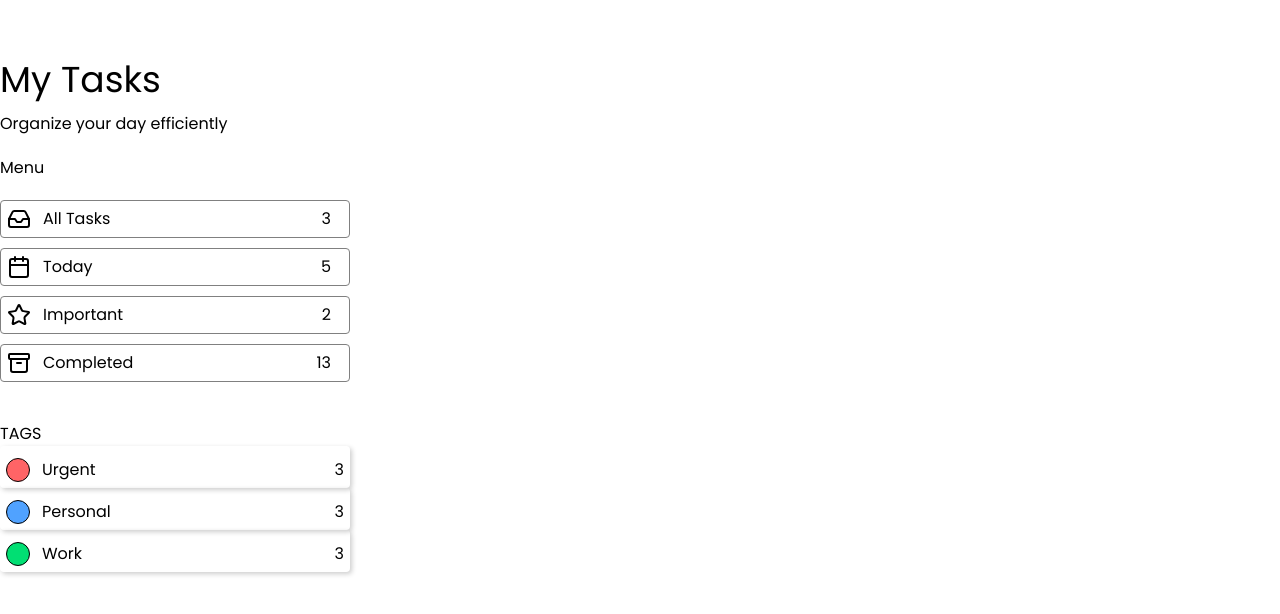
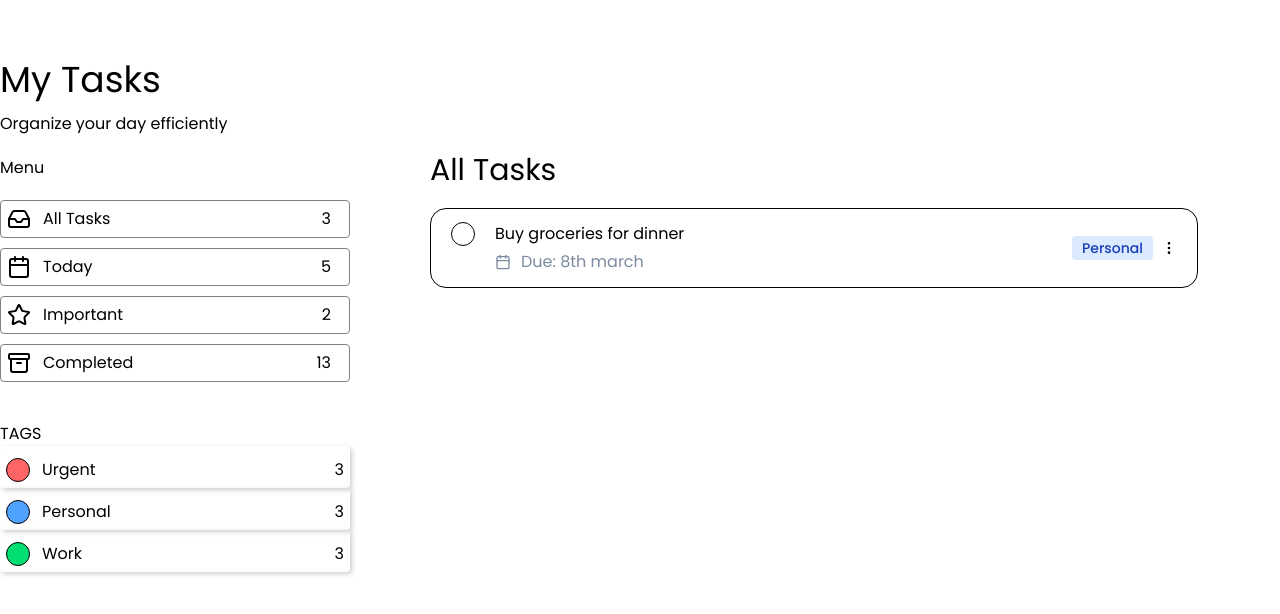
Before and after one commit to DevMo21x/Simple-ToDo-App, a React (Vite) app in the folder frontend/: page /to-do-app in a window 1280 px wide. Shown: the top 614 px of the page. Built offline with nearby package versions, Linux system fonts and the light colour scheme.

Commit message:
feat: add TasksContentLayout and TaskContainer components with layout for tasks

```diff
--- a/frontend/src/pages/app/ToDoApp.tsx
+++ b/frontend/src/pages/app/ToDoApp.tsx
@@ -1,11 +1,17 @@
 import AppHeading from "./AppHeading";
 import SideMenu from "./menu/SideMenu";
+import TasksContentLayout from "./task/TasksContentLayout";
 const ToDoApp = () => {
   return (
-    <>
-      <AppHeading />
-      <SideMenu />
-    </>
+    <div className="flex ">
+      <div>
+        <AppHeading />
+        <SideMenu />
+      </div>
+      <div className="mt-38 ml-20">
+        <TasksContentLayout />
+      </div>
+    </div>
   );
 };
 
--- /dev/null
+++ b/frontend/src/pages/app/task/CreateNewTask.tsx
@@ -0,0 +1,9 @@
+const CreateNewTask = () => {
+  return (
+    <div>
+
+    </div>
+  )
+}
+
+export default CreateNewTask
--- /dev/null
+++ b/frontend/src/pages/app/task/TaskContainer.tsx
@@ -0,0 +1,30 @@
+import { EllipsisVertical, Calendar } from "lucide-react";
+// import { Link } from "react-router-dom";
+const TaskContainer = () => {
+  return (
+    <div className="task-container border flex w-3xl h-20 justify-between items-center p-5 rounded-2xl">
+      <div className="flex gap-5 ">
+        <div className="radio-btn-container border w-6 rounded-4xl h-6"></div>
+
+        {/* Container for Task content */}
+        <div className="task-content-container">
+          <p>Buy groceries for dinner</p>
+          <div className="flex gap-2.5 items-center mt-1 text-[#7C8BA0]">
+            <Calendar size={16} />
+            <p>Due: 8th march</p>
+          </div>
+        </div>
+      </div>
+
+      {/* Label and dropdown menu container */}
+      <div className="flex items-center gap-2">
+        <span className="bg-blue-100 text-blue-800 text-sm font-medium px-2.5 py-0.5 rounded">
+          Personal
+        </span>
+        <EllipsisVertical size={16} />
+      </div>
+    </div>
+  );
+};
+
+export default TaskContainer;
--- /dev/null
+++ b/frontend/src/pages/app/task/TasksContentLayout.tsx
@@ -0,0 +1,15 @@
+import TasksHeading from "./TasksHeading";
+import TaskContainer from "./TaskContainer";
+
+const TasksMainLayout = () => {
+  return (
+    <>
+      <TasksHeading />
+      <div className="mt-5">
+        <TaskContainer />
+      </div>
+    </>
+  );
+};
+
+export default TasksMainLayout;
--- /dev/null
+++ b/frontend/src/pages/app/task/TasksHeading.tsx
@@ -0,0 +1,9 @@
+const TasksHeading = () => {
+  return (
+    <div>
+      <h2 className="text-3xl ">All Tasks</h2>
+    </div>
+  );
+};
+
+export default TasksHeading;
```
